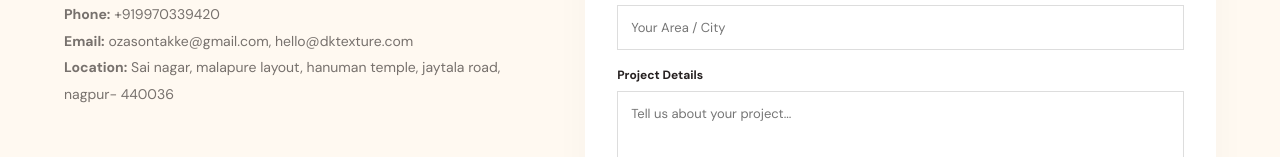
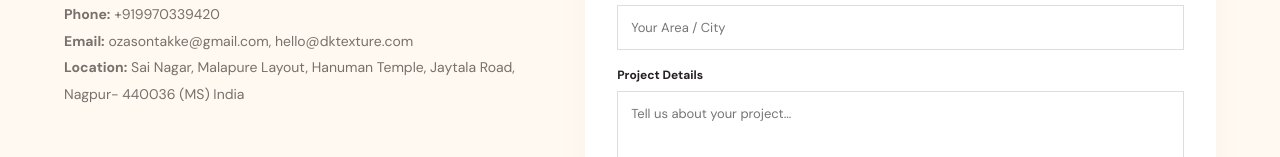
Before and after one commit to asksandeep/dk-texture, a plain HTML site: page index.html in a window 1280 px wide. Shown: the part 5988-6145 px from the top of the page. Drawn offline with nearby package versions, Linux system fonts and the light colour scheme.

Commit message:
Initial commit

```diff
--- a/index.html
+++ b/index.html
@@ -1121,7 +1121,7 @@ footer p {
     <br>
     <p><strong>Phone:</strong> +919970339420</p>
     <p><strong>Email:</strong> ozasontakke@gmail.com, hello@dktexture.com</p>
-    <p><strong>Location:</strong> Sai nagar, malapure layout, hanuman temple, jaytala road, nagpur- 440036</p>
+    <p><strong>Location:</strong> Sai Nagar, Malapure Layout, Hanuman Temple, Jaytala Road, Nagpur- 440036 (MS) India</p>
 </div>
 
 <form class="contact-form" id="contactForm">
```
